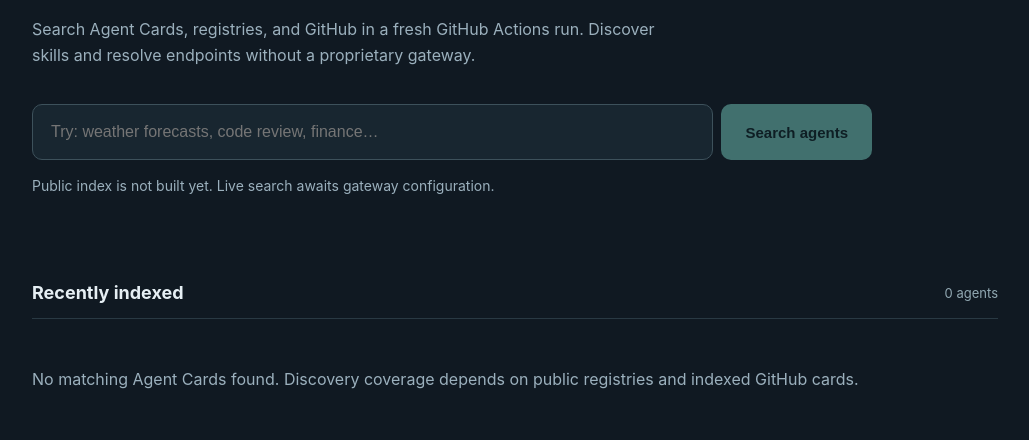
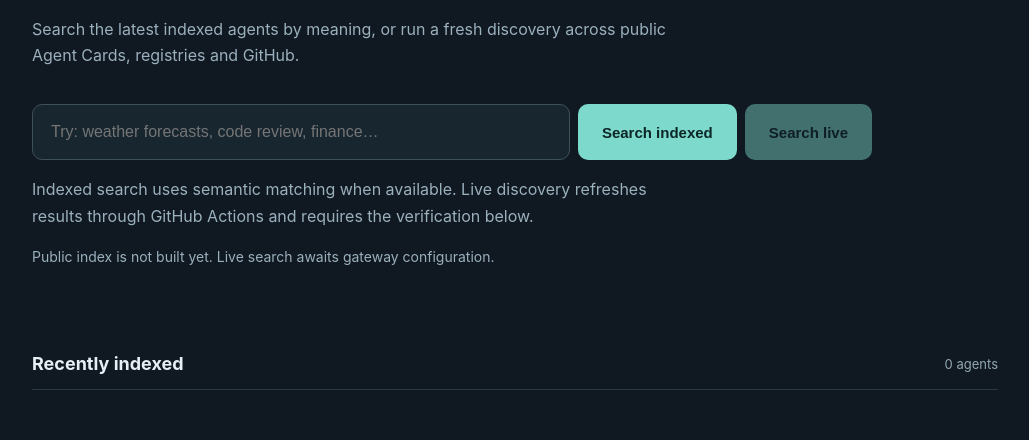
Before and after one commit to HereLiesAz/searcha2a, a plain HTML site: page site/index.html in a window 1280 px wide. Shown: the part 360-800 px from the top of the page, without its empty margins (125-1154 px from the left). Drawn offline with Linux system fonts and the light colour scheme.

Commit message:
ui: make semantic indexed search available separately from fresh Actions discovery

```diff
--- a/site/index.html
+++ b/site/index.html
@@ -16,12 +16,14 @@
     <section class="hero">
       <div class="eyebrow">PUBLIC A2A DISCOVERY</div>
       <h1>Find the agent.<br>Not another directory.</h1>
-      <p>Search Agent Cards, registries, and GitHub in a fresh GitHub Actions run. Discover skills and resolve endpoints without a proprietary gateway.</p>
+      <p>Search the latest indexed agents by meaning, or run a fresh discovery across public Agent Cards, registries and GitHub.</p>
       <form id="search-form">
         <div class="search-row">
           <input id="query" name="query" type="search" minlength="2" maxlength="120" placeholder="Try: weather forecasts, code review, finance…" aria-label="Agent skills to search" required>
-          <button type="submit" id="search-button">Search agents</button>
+          <button type="button" id="indexed-search-button" class="secondary-button">Search indexed</button>
+          <button type="submit" id="search-button">Search live</button>
         </div>
+        <p class="search-explain">Indexed search uses semantic matching when available. Live discovery refreshes results through GitHub Actions and requires the verification below.</p>
         <div id="challenge" aria-label="Spam protection"></div>
       </form>
       <p id="status" role="status" aria-live="polite">Loading public index…</p>
```
